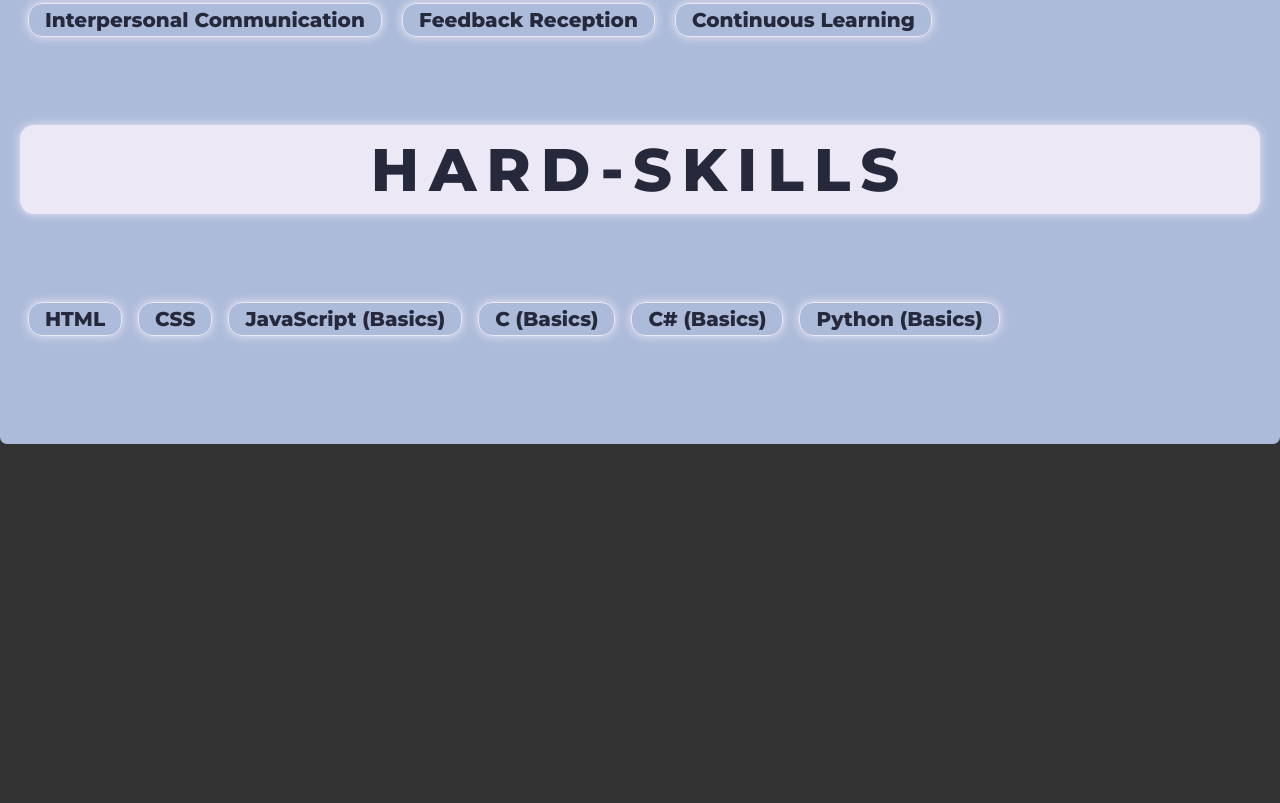
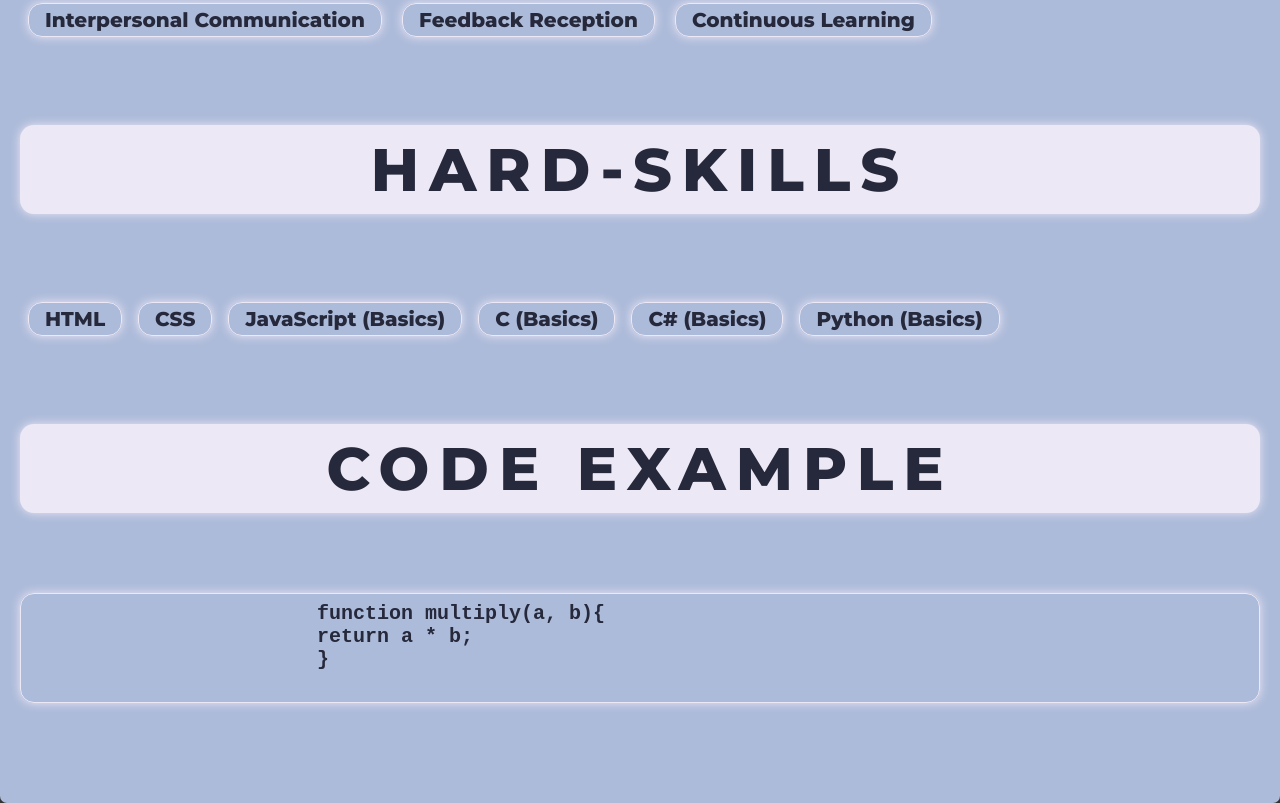
Before and after one commit to raksxv/rsschool-cv, a plain HTML site: page index.html in a window 1280 px wide. Shown: the part 2336-3139 px from the top of the page. Before the commit the page ends 2780 px from the top, so only its background shows below. Drawn offline with Linux system fonts and the light colour scheme.

Commit message:
feat: add 'Code example' section

```diff
--- a/index.html
+++ b/index.html
@@ -172,6 +172,23 @@
                     </ul>
                 </div>
             </section>
+            <!--Code example section -->
+            <section id="code-example">
+                <div class="code-example">
+                    <div class="code-example-header-border-align">
+                        <div class="code-example-header-border">
+                            <h1 class="code-example-header">
+                                CODE EXAMPLE
+                            </h1>
+                        </div>
+                    </div>
+                    <pre class="code-example-code">
+                        function multiply(a, b){
+                        return a * b;
+                        }
+                    </pre>
+                </div>
+            </section>
         </main>
         <footer>
         </footer>
--- a/style.css
+++ b/style.css
@@ -376,3 +376,49 @@ body {
     text-align: center;
     line-height: 0;
 }
+
+.code-example {
+    margin: 0;
+    margin-bottom: 80px;
+}
+
+.code-example-header-border-align {
+    display: flex;
+    justify-content: center;
+    align-items: center;
+    margin-bottom: 80px;
+}
+
+.code-example-header-border {
+    display: inline-block;
+    width: 100%;
+    border: 0px, solid #EDE8F5;
+    border-radius: 14px;
+    box-shadow: 0 0 10px #EDE8F5;
+    padding: 8px;
+    background-color: #EDE8F5;
+}
+
+.code-example-header {
+    color: #26293b;
+    font-size: 60px;
+    font-weight: 800;
+    float: center;
+    text-align: center;
+    margin-top: 0px;
+    margin-bottom: 0px;
+    letter-spacing: 10px;
+}
+
+.code-example-code {
+    color: #26293b;
+    font-size: 20px;
+    font-weight: 800;
+    border: 1px solid #EDE8F5;
+    border-radius: 14px;
+    display: block;
+    text-align: left;
+    box-shadow: 0px 0px 10px #EDE8F5;
+    padding: 8px;
+    margin: 0px;
+}
```
